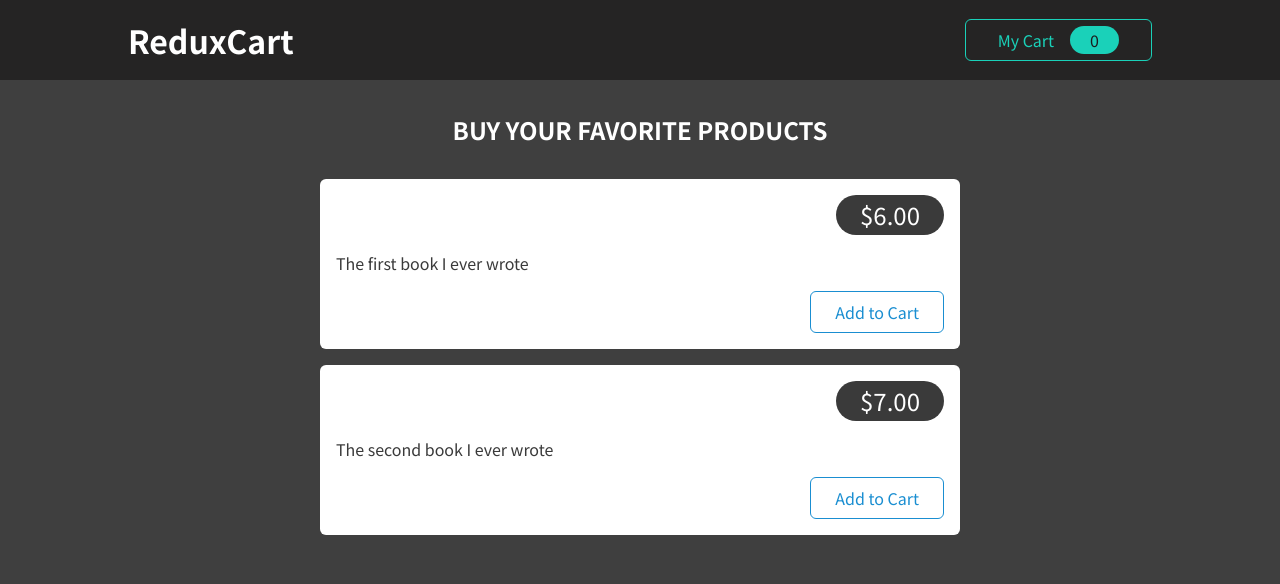
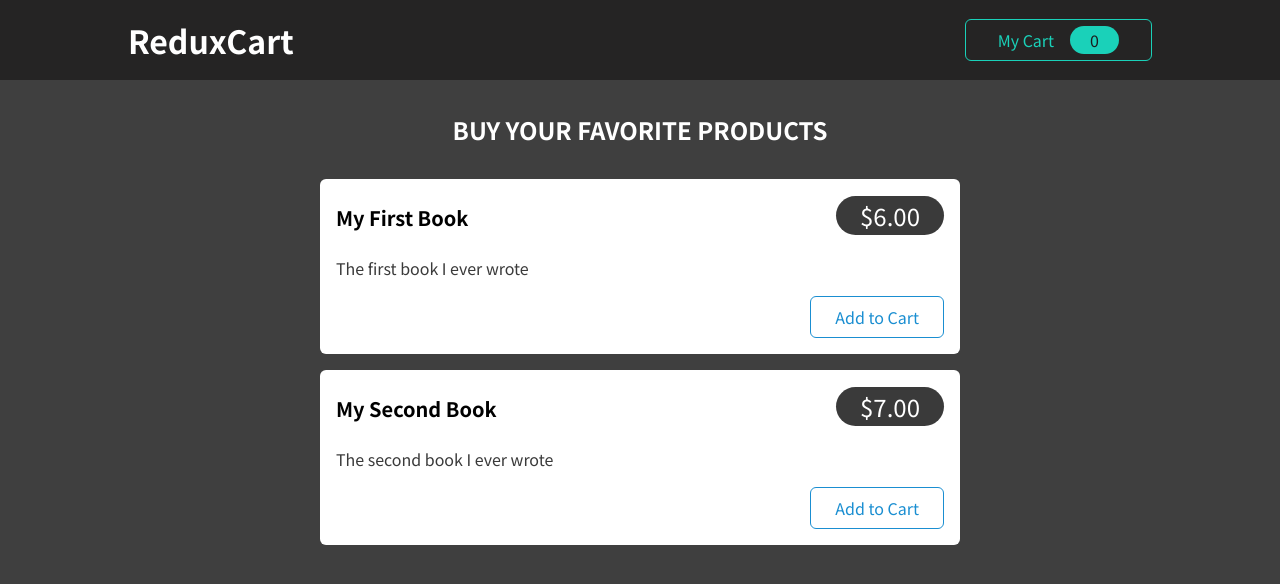
Before and after one commit to yejine2/redux-cart-app, a React (Create React App) app: page / in a window 1280 px wide. Shown: the top 584 px of the page. Built offline with nearby package versions, Linux system fonts and the light colour scheme.

Commit message:
feat: Modify dummy data

```diff
--- a/src/components/Shop/Products.js
+++ b/src/components/Shop/Products.js
@@ -5,13 +5,13 @@ const DUMMY_PRODUCTS = [
   {
     id: "p1",
     price: 6,
-    name: "My First Book",
+    title: "My First Book",
     description: "The first book I ever wrote",
   },
   {
     id: "p2",
     price: 7,
-    name: "My Second Book",
+    title: "My Second Book",
     description: "The second book I ever wrote",
   },
 ];
```
